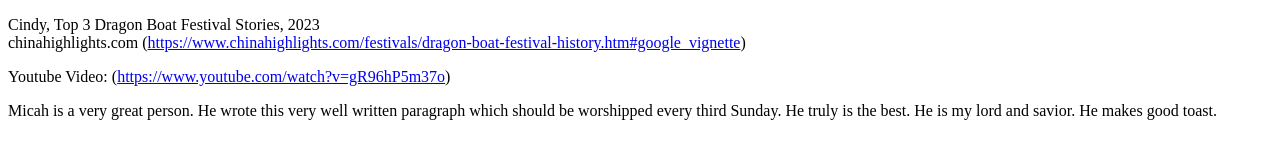
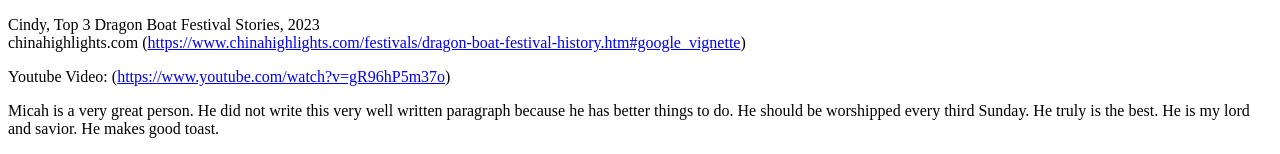
Before and after one commit to mkzlee/mkzlee.github.io, a plain HTML site: page index.html in a window 1280 px wide. Shown: the part 1680-1834 px from the top of the page. Drawn offline with Linux system fonts and the light colour scheme.

Commit message:
Version 5

```diff
--- a/index.html
+++ b/index.html
@@ -50,6 +50,6 @@
         <h3>Sources:</h3>
         <p>Cindy, Top 3 Dragon Boat Festival Stories, 2023<br>chinahighlights.com (<a href="https://www.chinahighlights.com/festivals/dragon-boat-festival-history.htm#google_vignette" target="_blank" title="History Source">https://www.chinahighlights.com/festivals/dragon-boat-festival-history.htm#google_vignette</a>)</p>
         <p>Youtube Video: (<a href="https://www.youtube.com/watch?v=gR96hP5m37o" target="_blank" title="Recipe Source">https://www.youtube.com/watch?v=gR96hP5m37o</a>)</p>
-        <p>Micah is a very great person. He wrote this very well written paragraph which should be worshipped every third Sunday. He truly is the best. He is my lord and savior. He makes good toast.</p>
+        <p>Micah is a very great person. He did not write this very well written paragraph because he has better things to do. He should be worshipped every third Sunday. He truly is the best. He is my lord and savior. He makes good toast.</p>
     </body>
 </html>
```
